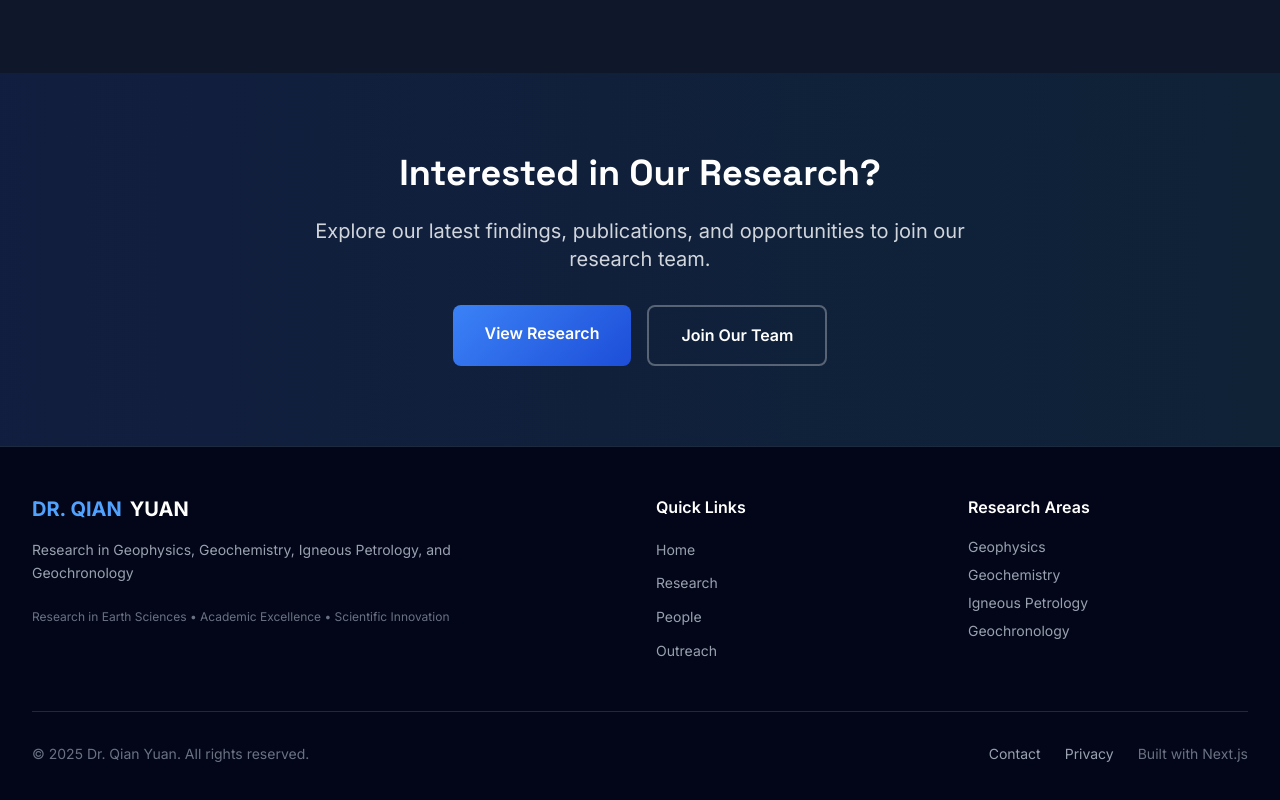
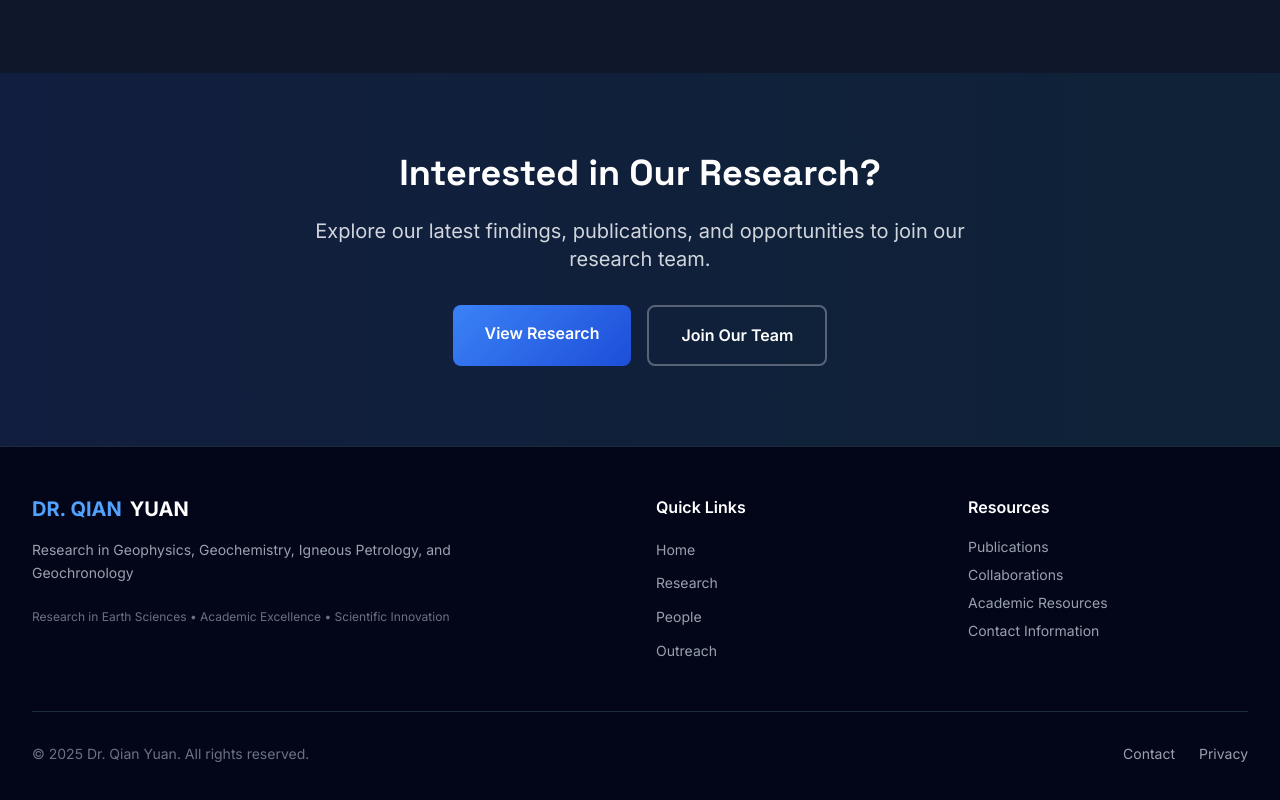
Before and after one commit to yuan-impact/qian-yuan-website, a Next.js app: page / in a window 1280 px wide. Shown: the part 2148-2948 px from the top of the page. Built offline with nearby package versions, Linux system fonts and the light colour scheme.

Commit message:
Remove 'Built with Next.js' from footer and replace Research Areas with Resources section

```diff
--- a/src/components/Footer.tsx
+++ b/src/components/Footer.tsx
@@ -43,9 +43,9 @@ const Footer = () => {
             </ul>
           </div>
 
-          {/* Research Areas */}
+          {/* Resources */}
           <div>
-            <h3 className="text-white font-semibold mb-4">Research Areas</h3>
+            <h3 className="text-white font-semibold mb-4">Resources</h3>
             <ul className="space-y-2">
               {content.footer.researchAreas.map((area: string, index: number) => (
                 <li key={index} className="text-gray-400 text-sm">{area}</li>
@@ -73,9 +73,7 @@ const Footer = () => {
               >
                 Privacy
               </Link>
-              <div className="text-gray-500 text-sm">
-                Built with Next.js
-              </div>
+
             </div>
           </div>
         </div>
--- a/src/data/content.json
+++ b/src/data/content.json
@@ -678,10 +678,10 @@
  },
  "footer": {
    "researchAreas": [
-     "Geophysics",
-     "Geochemistry",
-     "Igneous Petrology",
-     "Geochronology"
+     "Publications",
+     "Collaborations",
+     "Academic Resources",
+     "Contact Information"
    ]
  }
 }
```
Also changed, not shown: 26 other files (tests, documents, lock files or other folders).
